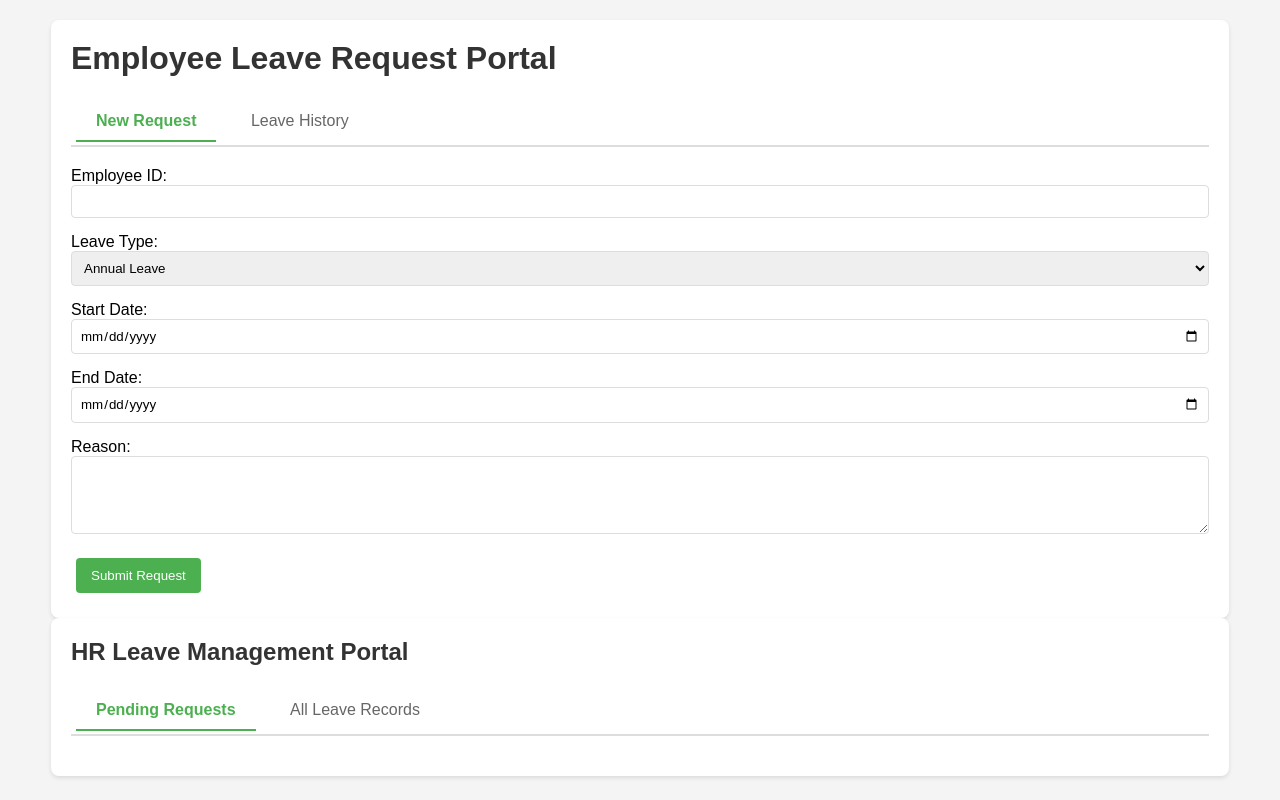
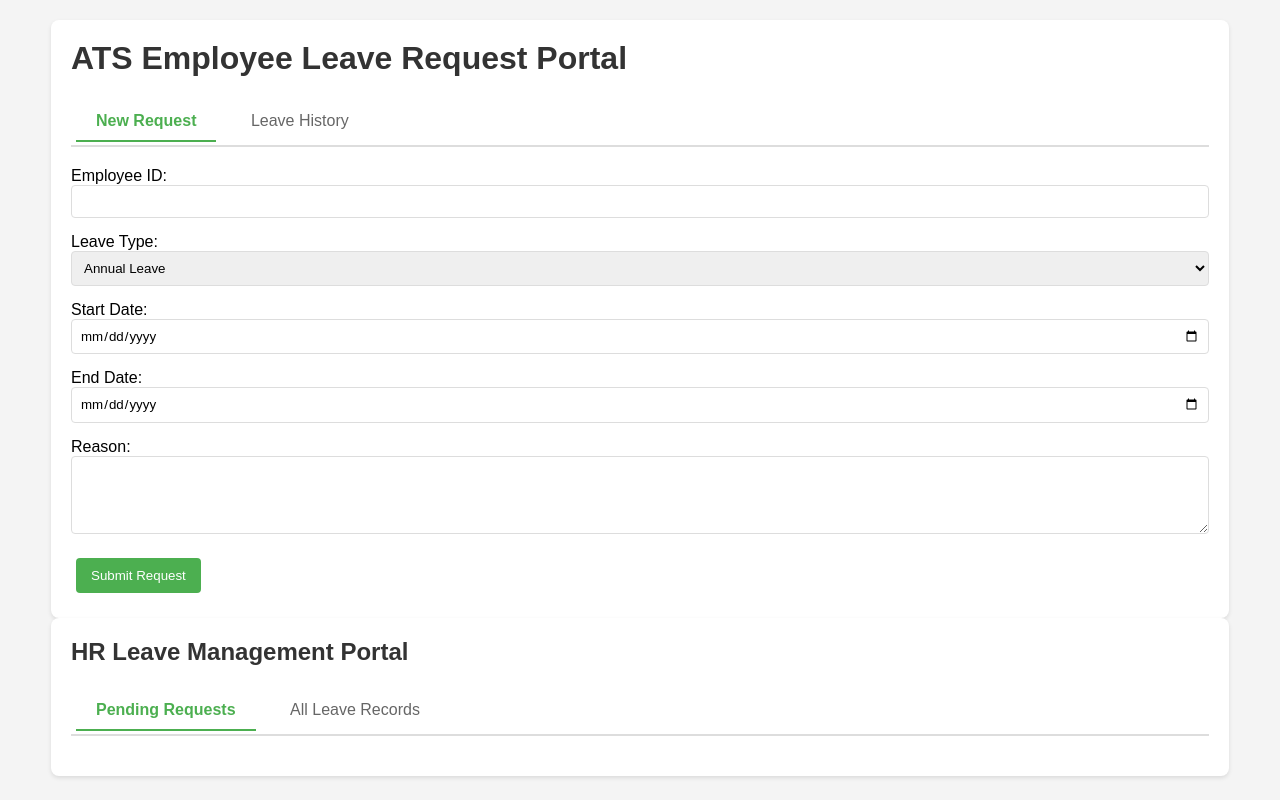
Before and after one commit to Mahithamoyella/employee-leave-code-new, a plain HTML site: page index.html in a window 1280 px wide. Drawn offline with Linux system fonts and the light colour scheme.

Commit message:
Update index.html

```diff
--- a/index.html
+++ b/index.html
@@ -191,7 +191,7 @@
 
     <div class="container">
         <!-- Employee Leave Request Portal Section -->
-        <h1>Employee Leave Request Portal</h1>
+        <h1>ATS Employee Leave Request Portal</h1>
         <div class="tabs">
             <button class="tab-button active" onclick="openTab(event,
 'requestTab')">New Request</button>
```
